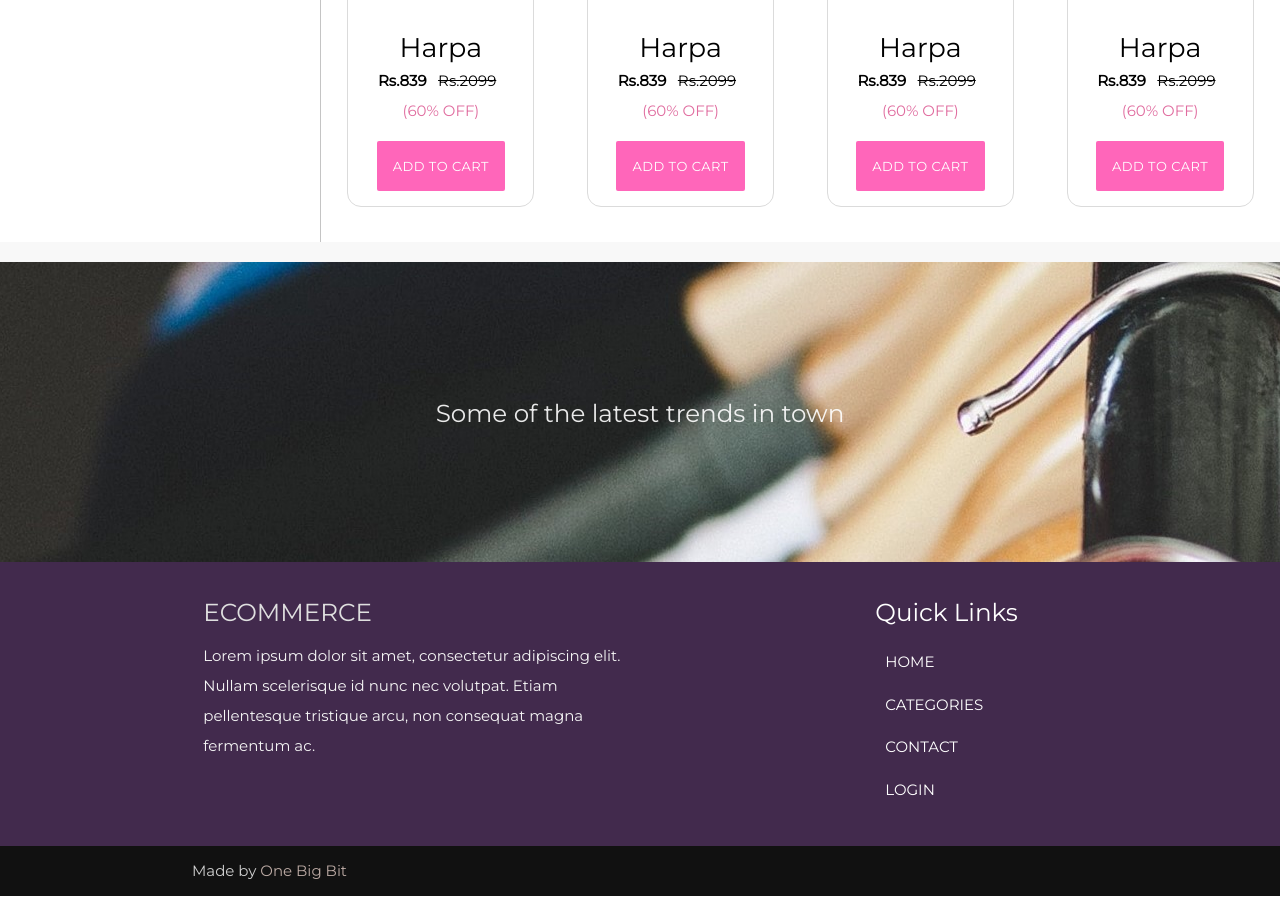
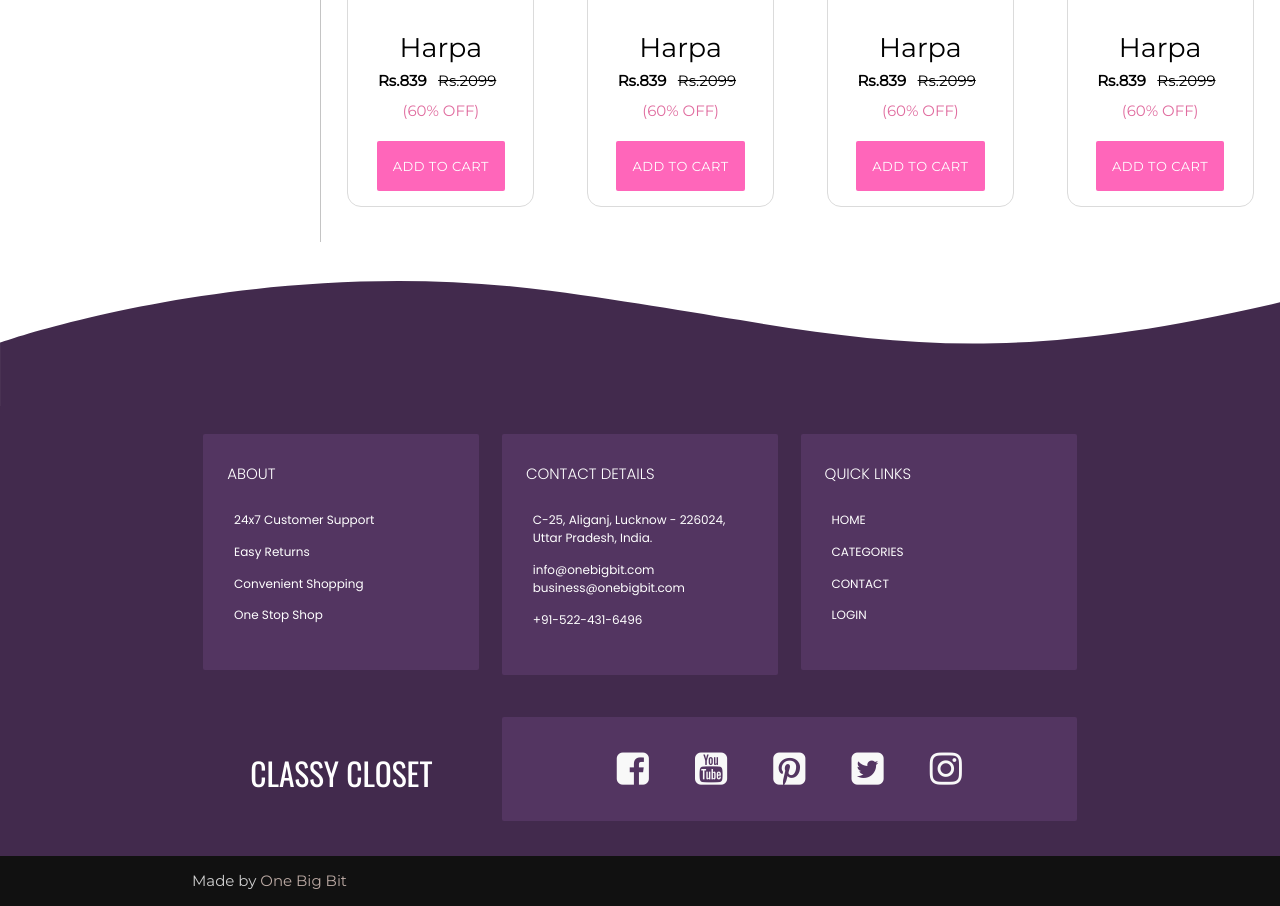
Before and after one commit to szyth/ecom, a PHP site: page /front-end/categories.html in a window 1280 px wide. Shown: the part 1130-2036 px from the top of the page. Run offline with PHP 8.4, Linux system fonts and the light colour scheme; some libraries are stand-ins or nearby versions.

Commit message:
Footer complete

```diff
--- a/front-end/categories.html
+++ b/front-end/categories.html
@@ -8,10 +8,10 @@
 
     <!-- CSS  -->
     <link href="https://fonts.googleapis.com/css?family=Material+Icons|Material+Icons+Outlined" rel="stylesheet">
+    <link rel="stylesheet" href="https://cdnjs.cloudflare.com/ajax/libs/font-awesome/4.7.0/css/font-awesome.min.css">
     <link href="css/materialize.css" type="text/css" rel="stylesheet" media="screen,projection" />
     <link href="css/style.css" type="text/css" rel="stylesheet" media="screen,projection" />
 </head>
-
 
 
 <body>
@@ -19,7 +19,7 @@
         <nav class="white z-depth-0" role="navigation">
             <div class="row">
                 <div class="col s12 m3 center">
-                    <a id="logo-container" class="brand-logo" href="index.html">ECOMMERCE</a>
+                    <a id="logo-container" class="brand-logo" href="index.html">CLASSY CLOSET</a>
                 </div>
                 <div class="col s12 m6 push-custom">
                     <ul class="hide-on-med-and-down nav-ul">
@@ -96,7 +96,7 @@
     </section>
 
 
-    <div class="row" style="background-color: #fff;">
+    <div class="row" style="background-color: #fff;margin-bottom: 0px;">
         <div id="filters" class="col s12 m3" ;>
             <h1 class="title center">Filters</h1>
 
@@ -461,42 +461,72 @@
     </div>
 
 
+    <section style="background-color: rgb(255, 255, 255);">
+        <svg class="curve" data-name="layer" viewBox="0 0 1416.9 174.01">
+            <path d="M0,220.8S283.66,120,608.94,163.56s437.93,100.57,818,10.34V309.54H0V280.8Z"
+                transform="translate(0 -120.53)" />
 
-
-
-
-
-
-    <div class="parallax-container valign-wrapper">
-        <div class="section no-pad-bot">
-            <div class="container">
-                <div class="row center">
-                    <h5 class="header col s12 light">Some of the latest trends in town</h5>
-                </div>
-            </div>
-        </div>
-        <div class="parallax"><img src="media/parallax/4.jpg" alt="Unsplashed background img 3"></div>
-    </div>
+        </svg>
+    </section>
 
     <footer class="page-footer">
         <div class="container">
             <div class="row">
-                <div class="col l6 s12">
-                    <h5>ECOMMERCE</h5>
-                    <p class="grey-text text-lighten-4">Lorem ipsum dolor sit amet, consectetur adipiscing elit. Nullam
-                        scelerisque id nunc nec volutpat. Etiam pellentesque tristique arcu, non consequat magna
-                        fermentum ac.</p>
+                <div class="col s12 m4">
+                    <div class="card footer_card z-depth-0">
+                        <div class="card-content white-text">
+                            <span class="card-title">about</span>
+                            <ul class="quick-links">
+                                <li>24x7 Customer Support</li>
+                                <li>Easy Returns</li>
+                                <li>Convenient Shopping</li>
+                                <li>One Stop Shop</li>
+                            </ul>
                         </div>
-                <div class="col l3 s12">
                     </div>
-                <div class="col l3 s12">
-                    <h5 class="white-text">Quick Links</h5>
+                </div>
+                <div class="col s12 m4">
+                    <div class="card footer_card z-depth-0">
+                        <div class="card-content white-text">
+                            <span class="card-title">Contact details</span>
+                            <ul class="quick-links">
+                                <li>C-25, Aliganj, Lucknow - 226024, Uttar Pradesh, India.</li>
+                                <li>info@onebigbit.com
+                                    business@onebigbit.com</li>
+                                <li>+91-522-431-6496</li>
+                            </ul>
+                        </div>
+                    </div>
+                </div>
+                <div class="col s12 m4">
+                    <div class="card footer_card z-depth-0">
+                        <div class="card-content white-text">
+                            <span class="card-title">Quick Links</span>
                             <ul class="quick-links">
                                 <li><a class="white-text" href="index.html">HOME</a></li>
                                 <li><a class="white-text" href="categories.html">CATEGORIES</a></li>
                                 <li><a class="white-text" href="contact.html">CONTACT</a></li>
                                 <li><a class="white-text" href="login.html">LOGIN</a></li>
                             </ul>
+                        </div>
+                    </div>
+                </div>
+
+            </div>
+            <div class="row valign-wrapper">
+                <div class="col s12 m4 center">
+                    <a id="logo-container" class="brand-logo white-text" href="index.html">CLASSY CLOSET</a>
+                </div>
+                <div class="col s12 m8">
+                    <div class="card footer_card z-depth-0">
+                        <div class="card-content center socials">
+                            <a href=""> <i class="fa fa-facebook-square" aria-hidden="true"></i></a>
+                            <a href=""><i class="fa fa-youtube-square" aria-hidden="true"></i></a>
+                            <a href=""><i class="fa fa-pinterest-square" aria-hidden="true"></i></a>
+                            <a href=""><i class="fa fa-twitter-square" aria-hidden="true"></i></a>
+                            <a href=""><i class="fa fa-instagram" aria-hidden="true"></i></a>
+                        </div>
+                    </div>
                 </div>
             </div>
         </div>
--- a/front-end/css/style.css
+++ b/front-end/css/style.css
@@ -334,25 +334,11 @@ nav i.material-icons {
 
 /* ALL PRODUCTS - END */
 
-/* QUICK LINKS */
-.quick-links li {
-  padding: 5%;
-}
-
-@media screen and (max-width: 768px) {
-  .quick-links li {
-    padding: 2%;
-  }
-}
-
-/* QUICK LINKS - END */
-
 
 
 /* LOGIN */
 
 #login {
-  overflow: hidden;
   background: url('../media/login/1.jpg');
   margin: 0;
 }
@@ -767,6 +753,10 @@ select {
 /* FILTERS - END */
 
 /* FOOTER */
+
+footer{
+
+}
 footer.page-footer {
   margin: 0;
   background-color: rgb(66, 42, 77);
@@ -777,14 +767,15 @@ footer.page-footer {
   background-color: rgb(17, 17, 17) !important;
 }
 
-#curve {
+.curve {
   transform: translateY(10px);
 }
 
-#curve path {
+.curve path {
   margin: 0;
   padding: 0;
   bottom: 0;
+  background-color: #fff;
   fill: rgb(66, 42, 77);
 }
 
@@ -798,4 +789,35 @@ footer.page-footer {
   font-size: 1em !important;
 }
 
+.socials a{
+  color: rgb(248, 248, 248);
+  margin: 4%;
+  font-size: 2.5rem;
+}
+
+.socials a:hover{
+  color: rgb(197, 197, 197);
+}
+
+
+.quick-links li {
+  font-size: 0.8em;
+  padding: 3%;
+}
+
+@media screen and (max-width: 768px) {
+  .quick-links li {
+    padding: 2%;
+  }
+
+  .socials a{
+    margin: 2%;
+    font-size: 1.5rem;
+  }
+
+}
+
+
+
+
 /* FOOTER - END */
```
Also changed, not shown: front-end/contact.html (+57 -15 lines), front-end/index.html (+39 -10 lines), front-end/login.html (+62 -11 lines), front-end/product.html (+56 -11 lines). Lines whose indentation alone changed are shown as unchanged.
